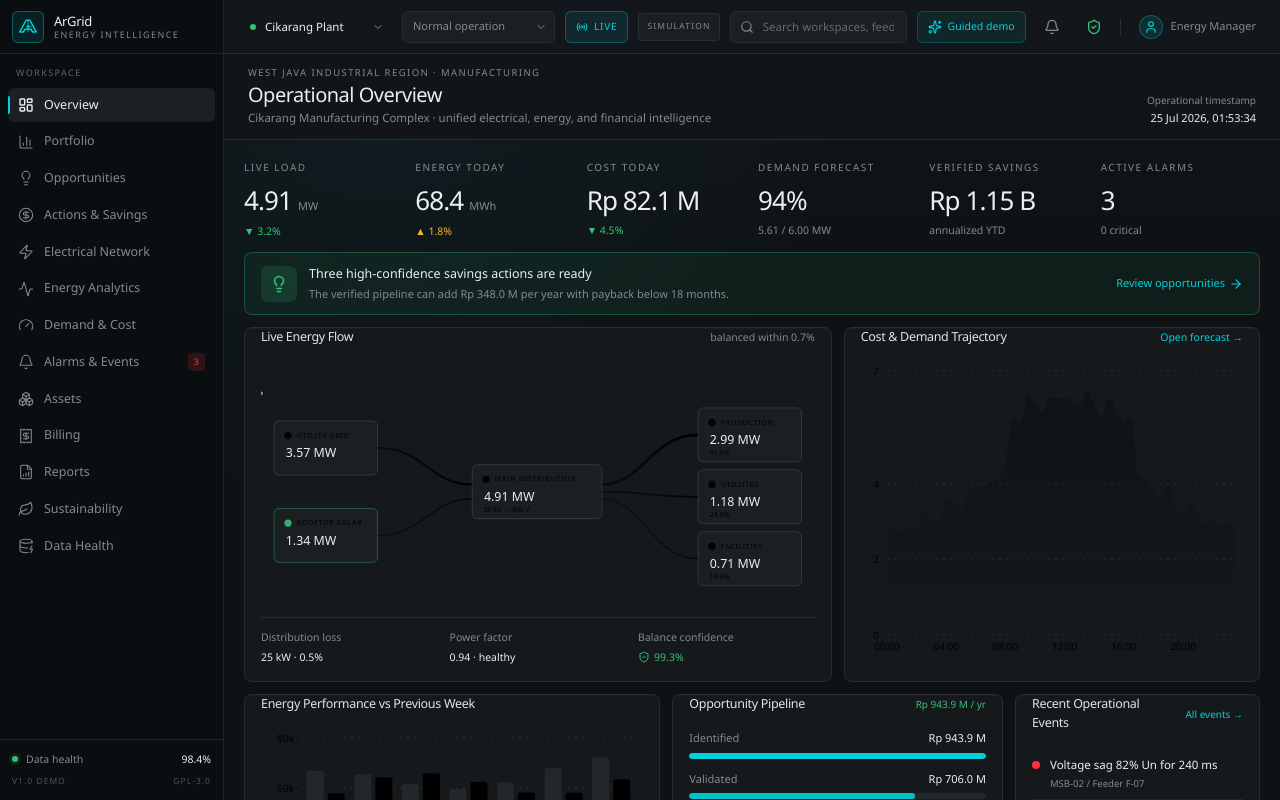
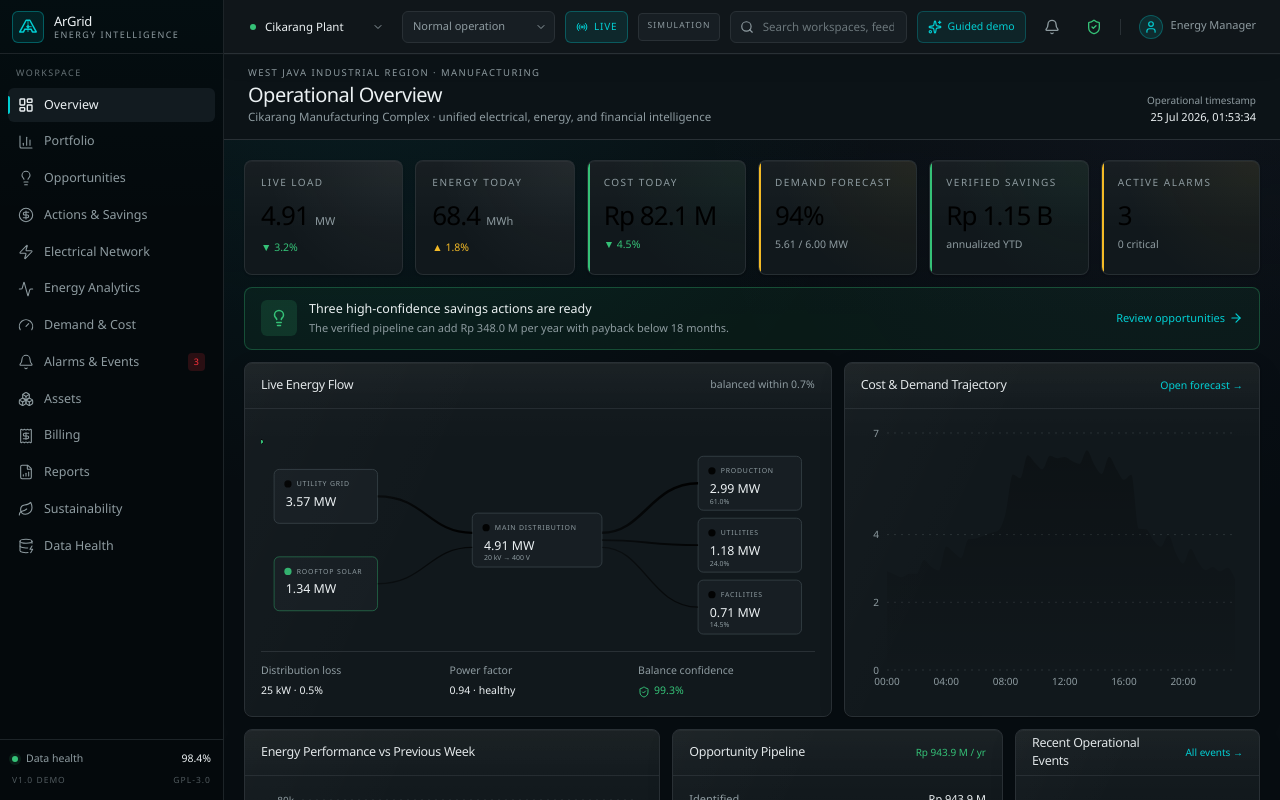
Before and after one commit to masarray/argrid-energy-management, a React (Vite) app: page /#/ in a window 1280 px wide. Built offline with nearby package versions, Linux system fonts and the light colour scheme.

Commit message:
Upgrade premium industrial visual system

```diff
--- a/src/styles.css
+++ b/src/styles.css
@@ -4,10 +4,9 @@
 @custom-variant dark (&:is(.dark *));
 
 /*
- * ArGrid Energy Management — Design System
- * Operations Dark theme (default). Premium industrial command center.
- * Deep graphite background, fine cool-gray borders, restrained cyan accent,
- * amber/orange/red for abnormal states.
+ * ArGrid Energy Management — Premium Industrial Design System
+ * Calm operational hierarchy, precise surfaces, restrained signal color,
+ * high-density information and polished command-center depth.
  */
 
 @theme inline {
@@ -68,74 +67,120 @@
 :root {
   --radius: 8px;
 
-  /* Operations Dark */
-  --background: oklch(0.18 0.008 240);
-  --foreground: oklch(0.95 0.005 240);
-  --surface: oklch(0.21 0.008 240);
-  --surface-2: oklch(0.235 0.009 240);
-  --surface-3: oklch(0.27 0.01 240);
+  --background: oklch(0.155 0.012 235);
+  --foreground: oklch(0.955 0.006 225);
+  --surface: oklch(0.202 0.013 235);
+  --surface-2: oklch(0.23 0.014 235);
+  --surface-3: oklch(0.272 0.015 235);
 
-  --card: oklch(0.21 0.008 240);
-  --card-foreground: oklch(0.95 0.005 240);
-  --popover: oklch(0.235 0.009 240);
-  --popover-foreground: oklch(0.95 0.005 240);
+  --card: oklch(0.205 0.013 235);
+  --card-foreground: oklch(0.955 0.006 225);
+  --popover: oklch(0.23 0.014 235);
+  --popover-foreground: oklch(0.955 0.006 225);
 
-  --primary: oklch(0.78 0.14 200);
-  --primary-foreground: oklch(0.15 0.01 240);
-
-  --secondary: oklch(0.27 0.01 240);
-  --secondary-foreground: oklch(0.92 0.005 240);
-  --muted: oklch(0.25 0.008 240);
-  --muted-foreground: oklch(0.63 0.015 240);
-  --accent: oklch(0.3 0.02 220);
-  --accent-foreground: oklch(0.95 0.005 240);
+  --primary: oklch(0.77 0.135 198);
+  --primary-foreground: oklch(0.145 0.018 235);
+  --secondary: oklch(0.27 0.012 235);
+  --secondary-foreground: oklch(0.93 0.006 225);
+  --muted: oklch(0.25 0.011 235);
+  --muted-foreground: oklch(0.68 0.017 225);
+  --accent: oklch(0.3 0.025 215);
+  --accent-foreground: oklch(0.96 0.006 225);
 
   --destructive: oklch(0.62 0.22 25);
   --destructive-foreground: oklch(0.98 0.005 240);
 
-  --border: oklch(0.3 0.008 240);
-  --border-strong: oklch(0.38 0.01 240);
-  --input: oklch(0.3 0.008 240);
-  --ring: oklch(0.78 0.14 200);
+  --border: oklch(0.305 0.013 235);
+  --border-strong: oklch(0.39 0.017 230);
+  --input: oklch(0.3 0.013 235);
+  --ring: oklch(0.77 0.135 198);
 
-  /* Signal colors */
-  --cyan: oklch(0.78 0.14 200);
+  --cyan: oklch(0.77 0.135 198);
   --amber: oklch(0.82 0.16 85);
   --orange: oklch(0.72 0.19 55);
   --red: oklch(0.65 0.24 25);
   --green: oklch(0.72 0.16 155);
   --violet: oklch(0.7 0.15 290);
 
-  --chart-1: oklch(0.78 0.14 200);
+  --chart-1: oklch(0.77 0.135 198);
   --chart-2: oklch(0.72 0.16 155);
   --chart-3: oklch(0.82 0.16 85);
   --chart-4: oklch(0.72 0.19 55);
   --chart-5: oklch(0.7 0.15 290);
 
-  --sidebar: oklch(0.16 0.008 240);
-  --sidebar-foreground: oklch(0.9 0.005 240);
-  --sidebar-primary: oklch(0.78 0.14 200);
-  --sidebar-primary-foreground: oklch(0.15 0.01 240);
-  --sidebar-accent: oklch(0.24 0.01 240);
-  --sidebar-accent-foreground: oklch(0.95 0.005 240);
-  --sidebar-border: oklch(0.26 0.008 240);
-  --sidebar-ring: oklch(0.78 0.14 200);
+  --sidebar: oklch(0.135 0.012 235);
+  --sidebar-foreground: oklch(0.91 0.006 225);
+  --sidebar-primary: oklch(0.77 0.135 198);
+  --sidebar-primary-foreground: oklch(0.145 0.018 235);
+  --sidebar-accent: oklch(0.215 0.016 235);
+  --sidebar-accent-foreground: oklch(0.96 0.006 225);
+  --sidebar-border: oklch(0.255 0.013 235);
+  --sidebar-ring: oklch(0.77 0.135 198);
 }
 
 @layer base {
   * {
     border-color: var(--color-border);
   }
-  html, body, #root {
+
+  html,
+  body,
+  #root {
     min-height: 100%;
   }
-  html, body {
+
+  html,
+  body {
     background-color: var(--color-background);
     color: var(--color-foreground);
     font-family: var(--font-sans);
     font-feature-settings: "cv02", "cv03", "cv04", "cv11", "ss01";
     -webkit-font-smoothing: antialiased;
+    text-rendering: geometricPrecision;
   }
+
+  body {
+    margin: 0;
+    min-width: 320px;
+    overflow: hidden;
+  }
+
+  button,
+  input,
+  select,
+  textarea {
+    font: inherit;
+  }
+
+  button:not(:disabled),
+  select:not(:disabled) {
+    cursor: pointer;
+  }
+
+  button:disabled {
+    cursor: not-allowed;
+    opacity: 0.45;
+  }
+
+  input[type="checkbox"] {
+    accent-color: var(--color-primary);
+  }
+
+  ::selection {
+    background: color-mix(in oklch, var(--color-primary) 28%, transparent);
+    color: var(--color-foreground);
+  }
+
+  :focus-visible {
+    outline: 2px solid color-mix(in oklch, var(--color-primary) 72%, transparent);
+    outline-offset: 2px;
+  }
+
+  * {
+    scrollbar-color: var(--color-border-strong) transparent;
+    scrollbar-width: thin;
+  }
+
   .tabular {
     font-variant-numeric: tabular-nums;
     font-feature-settings: "tnum";
@@ -156,48 +201,10 @@
 
 @utility grid-bg {
   background-image:
-    linear-gradient(var(--color-border) 1px, transparent 1px),
-    linear-gradient(90deg, var(--color-border) 1px, transparent 1px);
+    linear-gradient(color-mix(in oklch, var(--color-border) 64%, transparent) 1px, transparent 1px),
+    linear-gradient(90deg, color-mix(in oklch, var(--color-border) 64%, transparent) 1px, transparent 1px);
   background-size: 24px 24px;
   background-position: -1px -1px;
-}
-
-
-@layer base {
-  body {
-    margin: 0;
-    min-width: 320px;
-    overflow: hidden;
-  }
-  button,
-  input,
-  select,
-  textarea {
-    font: inherit;
-  }
-  button:not(:disabled),
-  select:not(:disabled) {
-    cursor: pointer;
-  }
-  button:disabled {
-    cursor: not-allowed;
-    opacity: 0.45;
-  }
-  input[type="checkbox"] {
-    accent-color: var(--color-primary);
-  }
-  ::selection {
-    background: color-mix(in oklch, var(--color-primary) 28%, transparent);
-    color: var(--color-foreground);
-  }
-  :focus-visible {
-    outline: 2px solid color-mix(in oklch, var(--color-primary) 72%, transparent);
-    outline-offset: 2px;
-  }
-  * {
-    scrollbar-color: var(--color-border-strong) transparent;
-    scrollbar-width: thin;
-  }
 }
 
 @layer components {
@@ -212,40 +219,275 @@
     padding: 0.38rem 0.7rem;
     font-size: 0.6875rem;
     font-weight: 500;
-    transition: border-color 120ms ease, background-color 120ms ease, color 120ms ease, transform 120ms ease;
+    transition:
+      border-color 120ms ease,
+      background-color 120ms ease,
+      color 120ms ease,
+      transform 120ms ease,
+      box-shadow 120ms ease;
   }
+
   .btn-primary {
     border: 1px solid color-mix(in oklch, var(--color-primary) 48%, transparent);
     background: color-mix(in oklch, var(--color-primary) 17%, var(--color-surface));
     color: var(--color-primary);
+    box-shadow: inset 0 1px 0 color-mix(in oklch, white 5%, transparent);
   }
+
   .btn-primary:hover:not(:disabled) {
+    border-color: color-mix(in oklch, var(--color-primary) 70%, transparent);
     background: color-mix(in oklch, var(--color-primary) 24%, var(--color-surface));
-    border-color: color-mix(in oklch, var(--color-primary) 68%, transparent);
+    box-shadow: 0 0 0 3px color-mix(in oklch, var(--color-primary) 8%, transparent);
   }
+
   .btn-secondary {
     border: 1px solid var(--color-border);
-    background: var(--color-surface-2);
+    background: linear-gradient(180deg, color-mix(in oklch, white 2%, var(--color-surface-2)), var(--color-surface-2));
     color: var(--color-foreground);
   }
+
   .btn-secondary:hover:not(:disabled) {
     border-color: var(--color-border-strong);
     background: var(--color-surface-3);
   }
+
   .btn-primary:active:not(:disabled),
   .btn-secondary:active:not(:disabled) {
     transform: translateY(1px);
   }
+
   .app-canvas {
     background-image:
-      radial-gradient(circle at 15% -10%, color-mix(in oklch, var(--color-primary) 5%, transparent), transparent 29rem),
-      linear-gradient(180deg, color-mix(in oklch, var(--color-surface) 23%, transparent), transparent 9rem);
+      radial-gradient(circle at 13% -16%, color-mix(in oklch, var(--color-primary) 7%, transparent), transparent 34rem),
+      radial-gradient(circle at 88% 0%, color-mix(in oklch, var(--color-violet) 3.5%, transparent), transparent 29rem),
+      linear-gradient(180deg, color-mix(in oklch, var(--color-surface) 18%, transparent), transparent 11rem);
+    background-attachment: local;
   }
+
   .panel {
-    box-shadow: inset 0 1px 0 color-mix(in oklch, white 2.5%, transparent);
+    position: relative;
+    overflow: hidden;
+    background:
+      linear-gradient(180deg, color-mix(in oklch, white 2.4%, transparent), transparent 5rem),
+      var(--color-surface);
+    border-color: color-mix(in oklch, var(--color-border) 88%, transparent);
+    box-shadow:
+      0 1px 2px rgba(0, 0, 0, 0.22),
+      0 10px 30px rgba(0, 0, 0, 0.08),
+      inset 0 1px 0 color-mix(in oklch, white 3.8%, transparent);
   }
+
+  .panel::after {
+    content: "";
+    position: absolute;
+    inset: 0;
+    pointer-events: none;
+    border-radius: inherit;
+    background: linear-gradient(115deg, color-mix(in oklch, white 1.8%, transparent), transparent 35%);
+  }
+
+  .panel--accent {
+    border-color: color-mix(in oklch, var(--color-primary) 25%, var(--color-border));
+  }
+
+  .panel--critical {
+    border-color: color-mix(in oklch, var(--color-red) 28%, var(--color-border));
+  }
+
+  .panel--quiet {
+    background: color-mix(in oklch, var(--color-surface) 82%, transparent);
+    box-shadow: inset 0 1px 0 color-mix(in oklch, white 2.2%, transparent);
+  }
+
+  .panel-heading {
+    min-height: 2.875rem;
+    border-bottom: 1px solid color-mix(in oklch, var(--color-border) 80%, transparent);
+    background: linear-gradient(180deg, color-mix(in oklch, white 1.8%, transparent), transparent);
+  }
+
+  .panel-title {
+    text-shadow: 0 1px 0 rgba(0, 0, 0, 0.22);
+  }
+
   .panel-2 {
-    box-shadow: 0 18px 48px rgba(0, 0, 0, 0.28), inset 0 1px 0 color-mix(in oklch, white 3%, transparent);
+    box-shadow:
+      0 18px 48px rgba(0, 0, 0, 0.28),
+      inset 0 1px 0 color-mix(in oklch, white 3%, transparent);
+  }
+
+  .metric-card {
+    position: relative;
+    min-height: 7.2rem;
+    overflow: hidden;
+    border: 1px solid color-mix(in oklch, var(--color-border) 90%, transparent);
+    border-radius: 8px;
+    padding: 0.9rem 1rem 0.85rem;
+    background:
+      radial-gradient(circle at 100% 0%, color-mix(in oklch, currentColor 5.5%, transparent), transparent 8.5rem),
+      linear-gradient(180deg, color-mix(in oklch, white 2.8%, transparent), transparent 62%),
+      var(--color-surface);
+    color: var(--color-foreground);
+    box-shadow:
+      0 1px 2px rgba(0, 0, 0, 0.2),
+      inset 0 1px 0 color-mix(in oklch, white 4%, transparent);
+    transition:
+      border-color 150ms ease,
+      transform 150ms ease,
+      box-shadow 150ms ease;
+  }
+
+  .metric-card::before {
+    content: "";
+    position: absolute;
+    inset: 0 auto 0 0;
+    width: 2px;
+    background: transparent;
+  }
+
+  .metric-card:hover {
+    transform: translateY(-1px);
+    border-color: color-mix(in oklch, var(--color-border-strong) 78%, transparent);
+    box-shadow:
+      0 6px 18px rgba(0, 0, 0, 0.16),
+      inset 0 1px 0 color-mix(in oklch, white 4%, transparent);
+  }
+
+  .metric-card--neutral {
+    color: var(--color-foreground);
+  }
+
+  .metric-card--good {
+    color: var(--color-green);
+  }
+
+  .metric-card--warning {
+    color: var(--color-amber);
+  }
+
+  .metric-card--critical {
+    color: var(--color-red);
+  }
+
+  .metric-card--good::before {
+    background: var(--color-green);
+  }
+
+  .metric-card--warning::before {
+    background: var(--color-amber);
+  }
+
+  .metric-card--critical::before {
+    background: var(--color-red);
+  }
+
+  .metric-card > * {
+    color: initial;
+  }
+
+  .metric-card .metric-icon,
+  .metric-card .metric-spark {
+    color: currentColor;
+  }
+
+  .overview-command-strip {
+    display: grid;
+    grid-template-columns: repeat(2, minmax(0, 1fr));
+    gap: 1px;
+    overflow: hidden;
+    border: 1px solid var(--color-border);
+    border-radius: 8px;
+    background: var(--color-border);
+    box-shadow: inset 0 1px 0 color-mix(in oklch, white 3%, transparent);
+  }
+
+  .overview-command-item {
+    min-width: 0;
+    background: color-mix(in oklch, var(--color-surface) 92%, black 8%);
+    padding: 0.65rem 0.8rem;
+  }
+
+  .priority-insight {
+    position: relative;
+    overflow: hidden;
+    border: 1px solid color-mix(in oklch, var(--signal-color) 42%, var(--color-border));
+    border-radius: 9px;
+    background:
+      radial-gradient(circle at 0 50%, color-mix(in oklch, var(--signal-color) 12%, transparent), transparent 25rem),
+      linear-gradient(90deg, color-mix(in oklch, var(--signal-color) 6%, var(--color-surface)), var(--color-surface));
+    box-shadow:
+      0 10px 32px rgba(0, 0, 0, 0.14),
+      inset 0 1px 0 color-mix(in oklch, white 4%, transparent);
+  }
+
+  .priority-insight::before {
+    content: "";
+    position: absolute;
+    inset: 0 auto 0 0;
+    width: 3px;
+    background: var(--signal-color);
+  }
+
+  .priority-insight--warning {
+    --signal-color: var(--color-amber);
+  }
+
+  .priority-insight--critical {
+    --signal-color: var(--color-red);
+  }
+
+  .priority-insight--good {
+    --signal-color: var(--color-green);
+  }
+
+  .signal-chip {
+    display: inline-flex;
+    align-items: center;
+    gap: 0.35rem;
+    min-height: 1.75rem;
+    border: 1px solid color-mix(in oklch, var(--signal-color) 28%, var(--color-border));
+    border-radius: 6px;
+    background: color-mix(in oklch, var(--signal-color) 7%, var(--color-surface-2));
+    padding: 0.25rem 0.55rem;
+  }
+
+  .energy-flow-stage {
+    border-radius: 7px;
+    background:
+      radial-gradient(circle at 50% 45%, color-mix(in oklch, var(--color-primary) 5%, transparent), transparent 18rem),
+      linear-gradient(color-mix(in oklch, var(--color-border) 35%, transparent) 1px, transparent 1px),
+      linear-gradient(90deg, color-mix(in oklch, var(--color-border) 35%, transparent) 1px, transparent 1px);
+    background-size: auto, 30px 30px, 30px 30px;
+  }
+
+  .section-kicker {
+    display: flex;
+    align-items: center;
+    gap: 0.5rem;
+    color: var(--color-muted-foreground);
+    font-size: 0.625rem;
+    letter-spacing: 0.14em;
+    text-transform: uppercase;
+  }
+
+  .section-kicker::after {
+    content: "";
+    height: 1px;
+    flex: 1;
+    background: linear-gradient(90deg, var(--color-border), transparent);
+  }
+
+  header {
+    box-shadow: 0 1px 0 color-mix(in oklch, white 2%, transparent), 0 8px 24px rgba(0, 0, 0, 0.08);
+  }
+
+  aside {
+    background-image: linear-gradient(180deg, color-mix(in oklch, var(--color-primary) 2.5%, transparent), transparent 14rem);
+  }
+}
+
+@media (min-width: 768px) {
+  .overview-command-strip {
+    grid-template-columns: repeat(4, minmax(0, 1fr));
   }
 }
 
```
